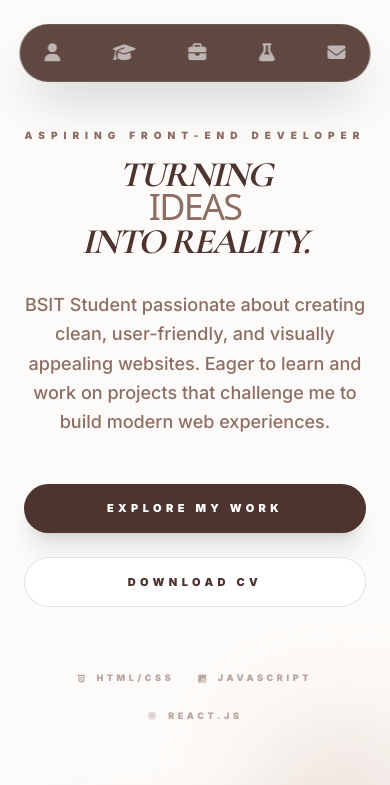
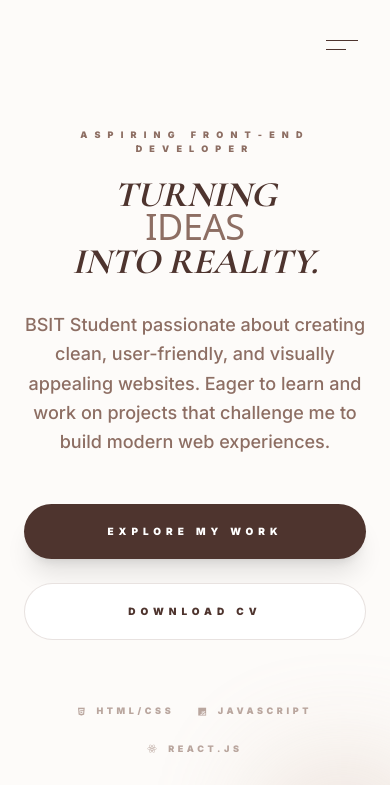
Before and after one commit to Kercson17/portfolio, a Next.js app: page / in a window 390 px wide. Shown: the top 785 px of the page. Built offline with nearby package versions, Linux system fonts and the light colour scheme.

Commit message:
side bar on mobile view

```diff
--- a/app/globals.css
+++ b/app/globals.css
@@ -29,27 +29,28 @@ body {
 
 h1, h2, h3, h4, .font-serif {
   font-family: var(--font-cormorant), serif;
+  letter-spacing: -0.01em;
 }
 
 @layer components {
   .btn-primary {
-    @apply px-8 py-4 bg-[#4E342E] text-white text-[11px] font-black tracking-[0.4em] uppercase rounded-full transition-all duration-700 shadow-xl hover:bg-[#8D6E63] hover:shadow-[#8D6E63]/20 active:scale-95;
+    @apply px-10 py-5 bg-[#4E342E] text-white text-[10px] md:text-[11px] font-black tracking-[0.5em] uppercase rounded-full transition-all duration-700 shadow-xl hover:bg-[#8D6E63] hover:shadow-[#8D6E63]/20 active:scale-95;
   }
 
   .btn-outline {
-    @apply px-8 py-4 bg-white border border-[#8D6E63]/20 text-[#4E342E] text-[11px] font-black tracking-[0.4em] uppercase rounded-full hover:border-[#8D6E63] transition-all duration-700 active:scale-95;
+    @apply px-10 py-5 bg-white border border-[#8D6E63]/20 text-[#4E342E] text-[10px] md:text-[11px] font-black tracking-[0.5em] uppercase rounded-full hover:border-[#8D6E63] transition-all duration-700 active:scale-95;
   }
 
   .section-title {
-    @apply text-[10px] md:text-[11px] font-black tracking-[0.6em] uppercase text-[#8D6E63] mb-4 block;
+    @apply text-[9px] md:text-[11px] font-black tracking-[0.8em] uppercase text-[#8D6E63] mb-6 block;
   }
 
   .nav-item {
-    @apply text-[10px] md:text-[11px] font-black tracking-[0.3em] uppercase text-[#4E342E]/70 hover:text-[#4E342E] transition-all duration-500 relative py-2;
+    @apply text-[10px] md:text-[11px] font-black tracking-[0.4em] uppercase text-[#4E342E]/70 hover:text-[#4E342E] transition-all duration-500 relative py-2;
   }
 
   .nav-item::after {
-    @apply content-[''] absolute bottom-0 left-0 w-0 h-[1.5px] bg-[#8D6E63] transition-all duration-500;
+    @apply content-[''] absolute bottom-0 left-0 w-0 h-[1px] bg-[#8D6E63] transition-all duration-500;
   }
 
   .nav-item:hover::after {
@@ -57,15 +58,15 @@ h1, h2, h3, h4, .font-serif {
   }
 
   .soft-card {
-    @apply bg-white border border-[#8D6E63]/10 rounded-[3rem] shadow-[0_20px_60px_-15px_rgba(141,110,99,0.08)] transition-all duration-700;
+    @apply bg-white border border-[#8D6E63]/5 rounded-[3.5rem] shadow-[0_30px_90px_-20px_rgba(141,110,99,0.06)] transition-all duration-700;
   }
 
   .soft-shadow {
-    @apply shadow-[0_30px_80px_-20px_rgba(141,110,99,0.12)];
+    @apply shadow-[0_40px_100px_-30px_rgba(141,110,99,0.1)];
   }
 
   .logo-mark {
-    @apply w-10 h-10 md:w-12 md:h-12 flex items-center justify-center bg-[#4E342E] text-white font-black text-xl md:text-2xl rounded-[1.2rem] shadow-lg shadow-[#4E342E]/20;
+    @apply w-10 h-10 md:w-12 md:h-12 flex items-center justify-center bg-[#4E342E] text-white font-black text-xl md:text-2xl rounded-full shadow-lg shadow-[#4E342E]/10;
   }
 
   .text-outline {
@@ -91,6 +92,10 @@ h1, h2, h3, h4, .font-serif {
   .inner-glow {
     box-shadow: inset 0 0 20px 0 rgba(255, 255, 255, 0.5);
   }
+}
+
+.ease-expo {
+  transition-timing-function: cubic-bezier(0.19, 1, 0.22, 1);
 }
 
 /* Animations */
--- a/app/page.tsx
+++ b/app/page.tsx
@@ -494,11 +494,20 @@ function GrooveBox() {
 
 export default function Home() {
   const [navScrolled, setNavScrolled] = useState(false);
+  const [isSidebarOpen, setIsSidebarOpen] = useState(false);
   const [isLoading, setIsLoading] = useState(true);
   const [loadingProgress, setLoadingProgress] = useState(0);
   const [activeQuote, setActiveQuote] = useState("");
   const [expandedExpertise, setExpandedExpertise] = useState<number | null>(null);
   const expertiseRef = useRef<HTMLElement>(null);
+
+  useEffect(() => {
+    if (isSidebarOpen) {
+      document.body.style.overflow = 'hidden';
+    } else {
+      document.body.style.overflow = 'auto';
+    }
+  }, [isSidebarOpen]);
 
   useEffect(() => {
     const handleMouseMove = (e: MouseEvent) => {
@@ -572,6 +581,8 @@ export default function Home() {
     }, "-=1.2");
 
     // Hide loader with a premium "Bloom & Scale" exit
+    const loaderTimeout = (typeof window !== "undefined" && window.innerWidth < 768) ? 2500 : 3500;
+
     const timer = setTimeout(() => {
       if (loaderRef.current) {
         const tl = gsap.timeline({
@@ -603,7 +614,7 @@ export default function Home() {
       } else {
         setIsLoading(false);
       }
-    }, 3500);
+    }, loaderTimeout);
 
     const handleScroll = () => {
       setNavScrolled(window.scrollY > 50);
@@ -639,15 +650,15 @@ export default function Home() {
           ease: "power3.out"
         }, "-=1");
 
-        // Subtle Hero Parallax - All Devices (Reduced on mobile)
+        // Subtle Hero Parallax - All Devices (Increased scrub for fluidity)
         gsap.to(".hero-floating-element", {
-          y: (i, target) => (typeof window !== "undefined" && window.innerWidth < 768) ? -15 : -30,
+          y: (i, target) => (typeof window !== "undefined" && window.innerWidth < 768) ? -20 : -30,
           ease: "none",
           scrollTrigger: {
             trigger: heroSectionRef.current,
             start: "top top",
             end: "bottom top",
-            scrub: 0.5
+            scrub: 1.5
           }
         });
       }
@@ -658,10 +669,11 @@ export default function Home() {
         const elements = document.querySelectorAll(`${id} .reveal`);
         if (elements.length > 0) {
           gsap.fromTo(elements,
-            { opacity: 0 },
+            { opacity: 0, y: 20 }, // Added subtle y-drift
             {
               opacity: 1,
-              duration: 1,
+              y: 0,
+              duration: 1.2, // Slightly longer for elegance
               stagger: 0.15,
               ease: "power2.out",
               scrollTrigger: {
@@ -681,13 +693,13 @@ export default function Home() {
 
         // Parallax Backdrop
         gsap.to(backdrop, {
-          yPercent: 20,
+          yPercent: (typeof window !== "undefined" && window.innerWidth < 768) ? 15 : 20,
           ease: "none",
           scrollTrigger: {
             trigger: aboutSectionRef.current,
             start: "top bottom",
             end: "bottom top",
-            scrub: true
+            scrub: 2 // Smoother settle
           }
         });
 
@@ -896,22 +908,59 @@ export default function Home() {
         </div>
       </nav>
 
-      {/* Mobile Navigation (Floating Pill - Hidden on Desktop) */}
-      <div className="fixed top-6 left-1/2 -translate-x-1/2 z-[100] w-[90%] max-w-[400px] md:hidden">
-        <nav className="bg-[#4E342E]/90 backdrop-blur-xl border border-white/10 rounded-full px-6 py-4 flex justify-between items-center shadow-2xl shadow-black/20">
-          <a href="#about" className="text-white/60 hover:text-white transition-colors"><i className="fas fa-user text-lg"></i></a>
-          <a href="#education" className="text-white/60 hover:text-white transition-colors"><i className="fas fa-graduation-cap text-lg"></i></a>
-          <a href="#work" className="text-white/60 hover:text-white transition-colors"><i className="fas fa-briefcase text-lg"></i></a>
-          <a href="#uiux" className="text-white/60 hover:text-white transition-colors"><i className="fas fa-flask text-lg"></i></a>
-          <a href="#contact" className="text-white/60 hover:text-white transition-colors"><i className="fas fa-envelope text-lg"></i></a>
-        </nav>
+      {/* Mobile Sidebar & Toggle */}
+      <div className="md:hidden">
+        {/* Toggle Button */}
+        <button
+          onClick={() => setIsSidebarOpen(!isSidebarOpen)}
+          className="fixed top-8 right-6 z-[1000] flex flex-col gap-2 p-2 group"
+          aria-label="Toggle Menu"
+        >
+          <div className={`h-[1px] bg-[#4E342E] transition-all duration-500 ${isSidebarOpen ? 'w-8 rotate-45 translate-y-[4.5px]' : 'w-8'}`} />
+          <div className={`h-[1px] bg-[#4E342E] transition-all duration-500 ${isSidebarOpen ? 'w-8 -rotate-45 -translate-y-[4.5px]' : 'w-5'}`} />
+        </button>
+
+        {/* Sidebar Panel */}
+        <div className={`fixed inset-0 z-[900] transition-all duration-700 ${isSidebarOpen ? 'pointer-events-auto' : 'pointer-events-none'}`}>
+          {/* Backdrop */}
+          <div
+            onClick={() => setIsSidebarOpen(false)}
+            className={`absolute inset-0 bg-[#FDFBF9]/80 backdrop-blur-md transition-opacity duration-700 ${isSidebarOpen ? 'opacity-100' : 'opacity-0'}`}
+          />
+
+          {/* Menu */}
+          <nav className={`absolute top-0 right-0 w-[80%] h-full bg-[#FDFBF9] border-l border-[#8D6E63]/10 p-12 flex flex-col justify-center transition-transform duration-700 ease-expo ${isSidebarOpen ? 'translate-x-0' : 'translate-x-full'}`}>
+            <div className="flex flex-col gap-8">
+              {['About', 'Education', 'Work', 'UI/UX', 'Contact'].map((item, i) => (
+                <a
+                  key={item}
+                  href={`#${item.toLowerCase().replace('/', '')}`}
+                  onClick={() => setIsSidebarOpen(false)}
+                  className="text-4xl font-serif font-black italic uppercase tracking-tighter text-[#4E342E] hover:text-[#8D6E63] transition-colors"
+                  style={{
+                    transitionDelay: `${i * 100}ms`,
+                    transform: isSidebarOpen ? 'translateY(0)' : 'translateY(20px)',
+                    opacity: isSidebarOpen ? 1 : 0
+                  }}
+                >
+                  {item}.
+                </a>
+              ))}
+            </div>
+
+            <div className="mt-24 space-y-6">
+              <span className="text-[10px] font-black tracking-[0.4em] uppercase text-[#8D6E63] opacity-40">Get in touch</span>
+              <a href="mailto:kercsondidal@gmail.com" className="block text-sm font-bold text-[#4E342E] underline underline-offset-4">kercsondidal@gmail.com</a>
+            </div>
+          </nav>
+        </div>
       </div>
 
       <main className="max-w-[1400px] mx-auto px-6 md:px-16">
 
-        {/* HERO: Asymmetrical & Multi-layered */}
+        {/* HERO: Balanced & Multi-layered */}
         <section ref={heroSectionRef} className="min-h-screen flex flex-col lg:flex-row items-center justify-center gap-16 lg:gap-20 pt-32 pb-20">
-          <div className="w-full lg:w-[55%] flex flex-col items-center lg:items-start text-center lg:text-left">
+          <div className="w-full lg:w-1/2 flex flex-col items-center lg:items-start text-center lg:text-left">
             <div className="hero-text-part">
               <span className="section-title">Aspiring Front-End Developer</span>
               <h1 className="text-4xl sm:text-7xl md:text-8xl lg:text-[110px] font-black leading-[0.9] tracking-tighter uppercase italic mb-8 font-serif">
@@ -937,7 +986,7 @@ export default function Home() {
             </div>
           </div>
 
-          <div className="w-full max-w-md lg:max-w-none lg:w-[45%] relative hero-image-part">
+          <div className="w-full max-w-md lg:max-w-none lg:w-1/2 relative hero-image-part">
             <div className="relative w-full aspect-[4/5] soft-card overflow-hidden hero-floating-element z-20">
               <Image src="/profile.png" alt="Profile" fill className="object-cover scale-110" priority />
             </div>
@@ -1173,18 +1222,6 @@ export default function Home() {
                           </div>
                         </div>
                       </div>
-
-                      {/* View Links */}
-                      <div className="mt-12 flex gap-8">
-                        <a href={project.links.live} target="_blank" rel="noopener noreferrer" className="group/link flex items-center gap-3">
-                          <span className="text-[10px] font-black tracking-[0.4em] uppercase text-[#4E342E]">Live Experience</span>
-                          <div className="w-8 h-[1px] bg-[#8D6E63] group-hover/link:w-16 transition-all duration-700" />
-                        </a>
-                        <a href={project.links.github} target="_blank" rel="noopener noreferrer" className="group/link flex items-center gap-3">
-                          <span className="text-[10px] font-black tracking-[0.4em] uppercase text-[#4E342E]">Source Code</span>
-                          <div className="w-8 h-[1px] bg-[#8D6E63] group-hover/link:w-16 transition-all duration-700" />
-                        </a>
-                      </div>
                     </div>
                   </div>
                 );
```
